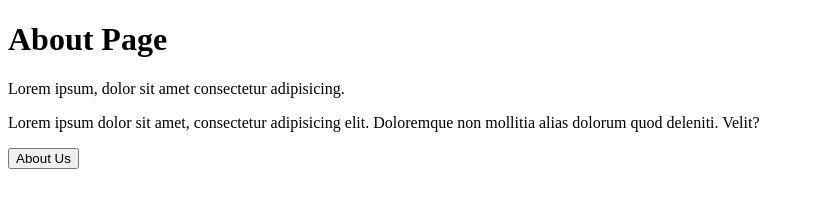
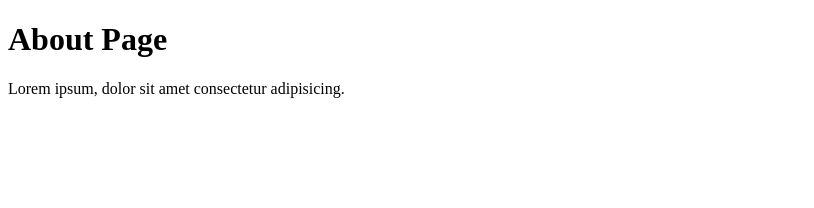
Before and after one commit to Hasnain91/splitmate, a plain HTML site: page about.html in a window 1280 px wide. Shown: the whole page, without its empty margins (0-814 px from the left). Drawn offline with Linux system fonts and the light colour scheme.

Commit message:
Updated Everything

```diff
--- a/about.html
+++ b/about.html
@@ -8,11 +8,5 @@
   <body>
     <h1>About Page</h1>
     <p>Lorem ipsum, dolor sit amet consectetur adipisicing.</p>
-    <p>
-      Lorem ipsum dolor sit amet, consectetur adipisicing elit. Doloremque non
-      mollitia alias dolorum quod deleniti. Velit?
-    </p>
-
-    <button>About Us</button>
   </body>
 </html>
```
Also changed, not shown: contact.html (+0 -5 lines), index.html (+0 -3 lines).
